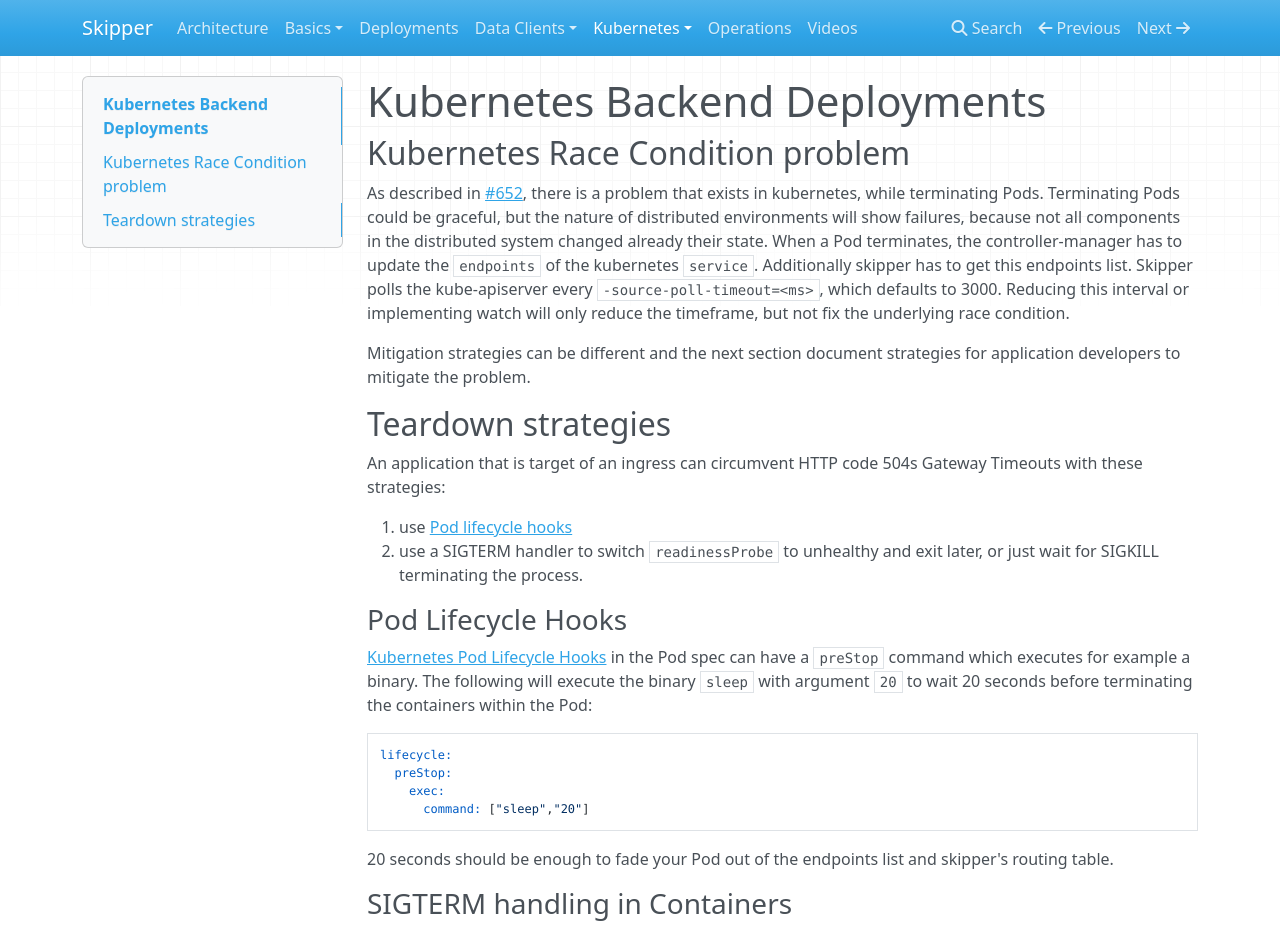
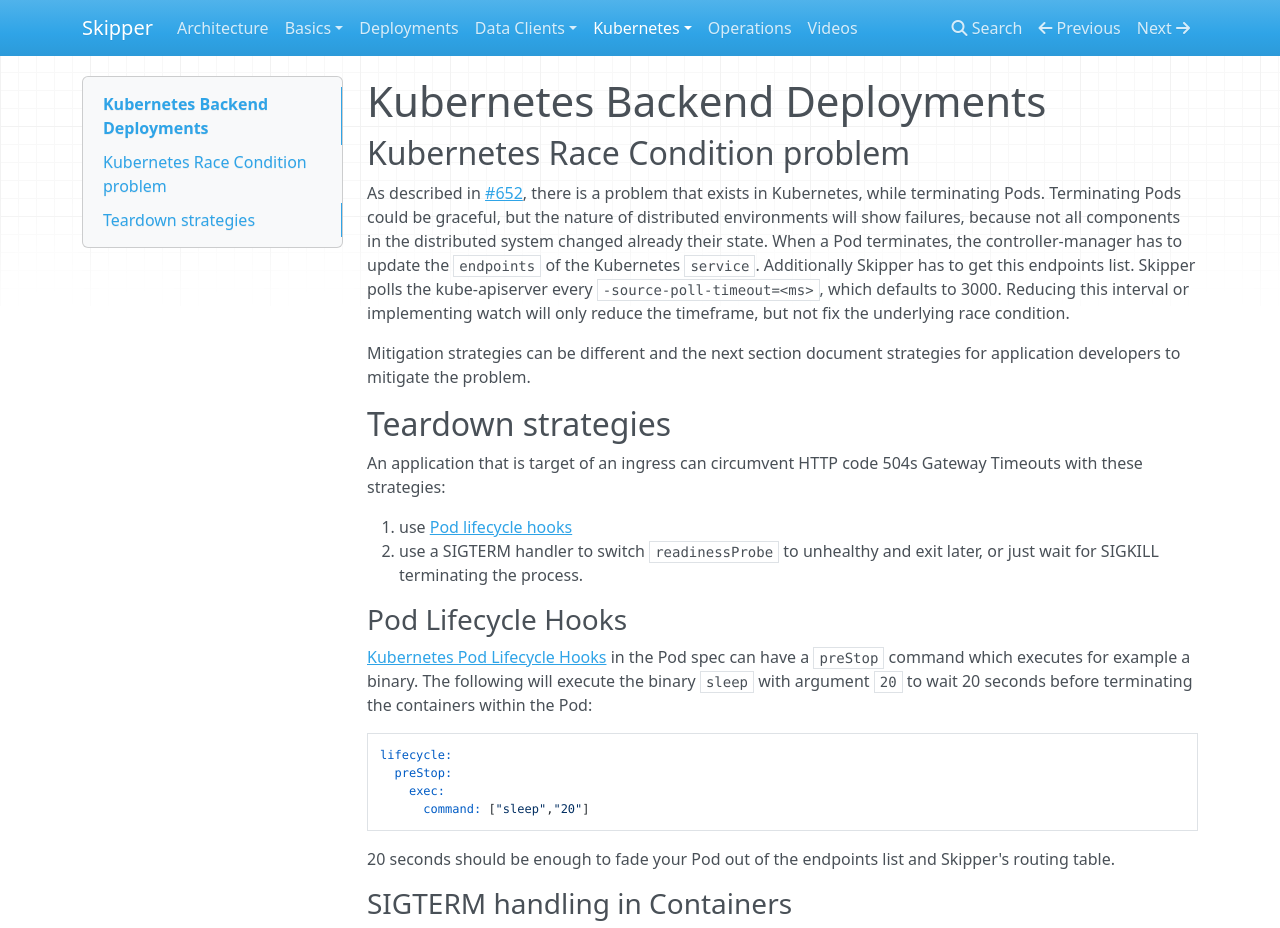
Before and after one commit to zalando/skipper, an MkDocs documentation site: the page built from docs/kubernetes/ingress-backends.md, in a window 1280 px wide and 1400 px high. Shown: the top 928 px of the window. Built offline with MkDocs 1.6.1, drawn with Linux system fonts in a browser that asks for light colours; nearby versions of some CDN libraries; old or Windows-style settings are respelled for this version of MkDocs; some of the changed text lies outside the part shown.

Commit message:
fix proper nouns

````diff
--- a/docs/kubernetes/ingress-backends.md
+++ b/docs/kubernetes/ingress-backends.md
@@ -3,12 +3,12 @@
 ## Kubernetes Race Condition problem
 
 As described in [#652](https://github.com/zalando/skipper/issues/652),
-there is a problem that exists in kubernetes, while terminating Pods.
+there is a problem that exists in Kubernetes, while terminating Pods.
 Terminating Pods could be graceful, but the nature of distributed
 environments will show failures, because not all components in the
 distributed system changed already their state. When a Pod terminates,
-the controller-manager has to update the `endpoints` of the kubernetes
-`service`.  Additionally skipper has to get this endpoints
+the controller-manager has to update the `endpoints` of the Kubernetes
+`service`.  Additionally Skipper has to get this endpoints
 list. Skipper polls the kube-apiserver every `-source-poll-timeout=<ms>`,
 which defaults to 3000.
 Reducing this interval or implementing watch will only reduce the
@@ -43,14 +43,14 @@
 ```
 
 20 seconds should be enough to fade your Pod out of the endpoints list
-and skipper's routing table.
+and Skipper's routing table.
 
 ### SIGTERM handling in Containers
 
 An application can implement a SIGTERM handler, that changes the
 `readinessProbe` target to unhealthy for the application
 instance. This will make sure it will be deleted from the endpoints
-list and from skipper's routing table. Similar to [Pod Lifecycle
+list and from Skipper's routing table. Similar to [Pod Lifecycle
 Hooks](#pod-lifecycle-hooks) you could sleep 20 seconds and after that
 terminate your application or you just wait until SIGKILL will cleanup
 the instance after 60s.
````
Also changed, not shown: docs/dataclients/eskip-file.md (+2 -2 lines), docs/dataclients/kubernetes.md (+2 -2 lines), docs/kubernetes/ingress-controller.md (+4 -4 lines), docs/kubernetes/ingress-usage.md (+3 -3 lines), docs/operations.md (+1 -1 lines).
